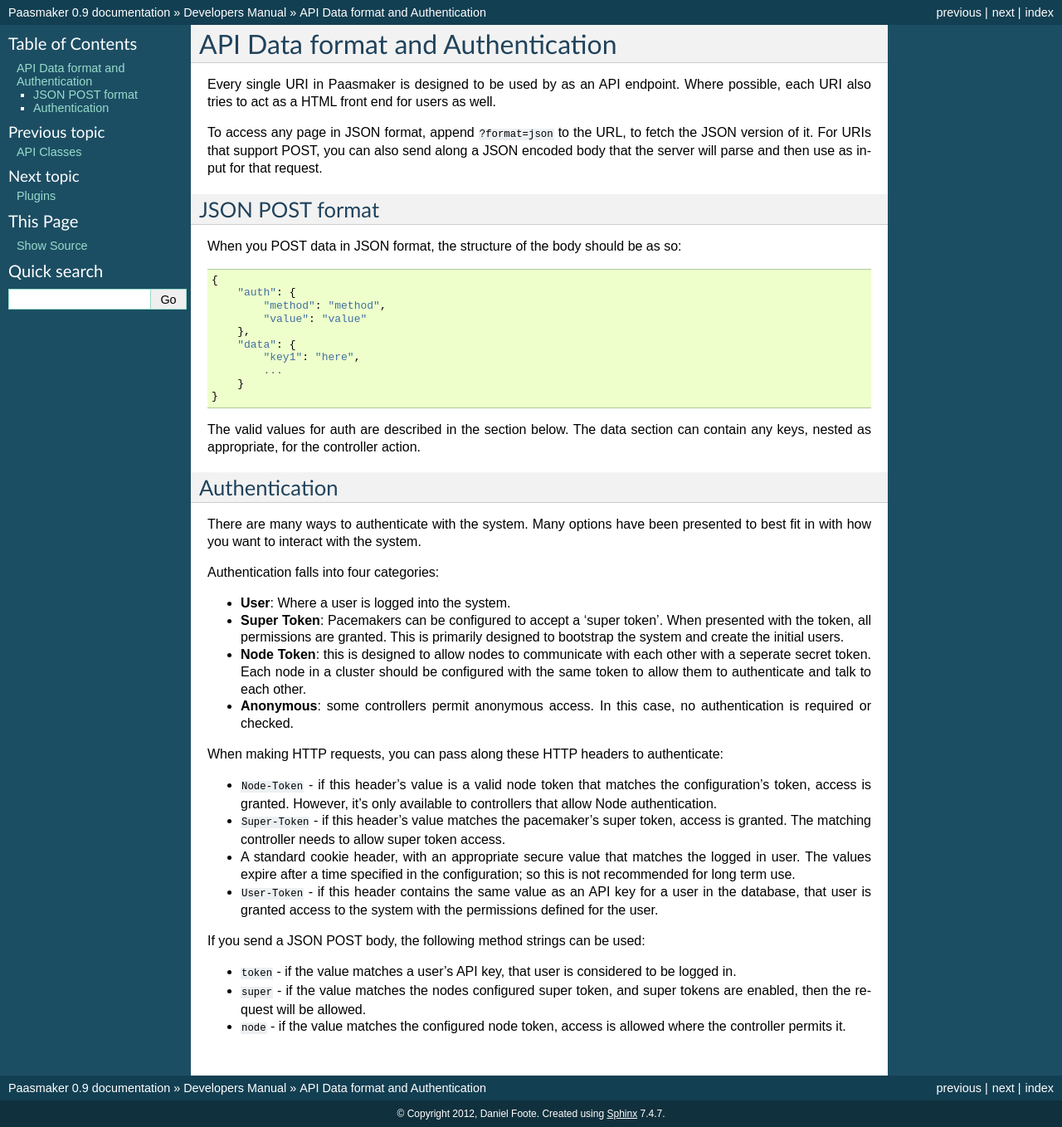
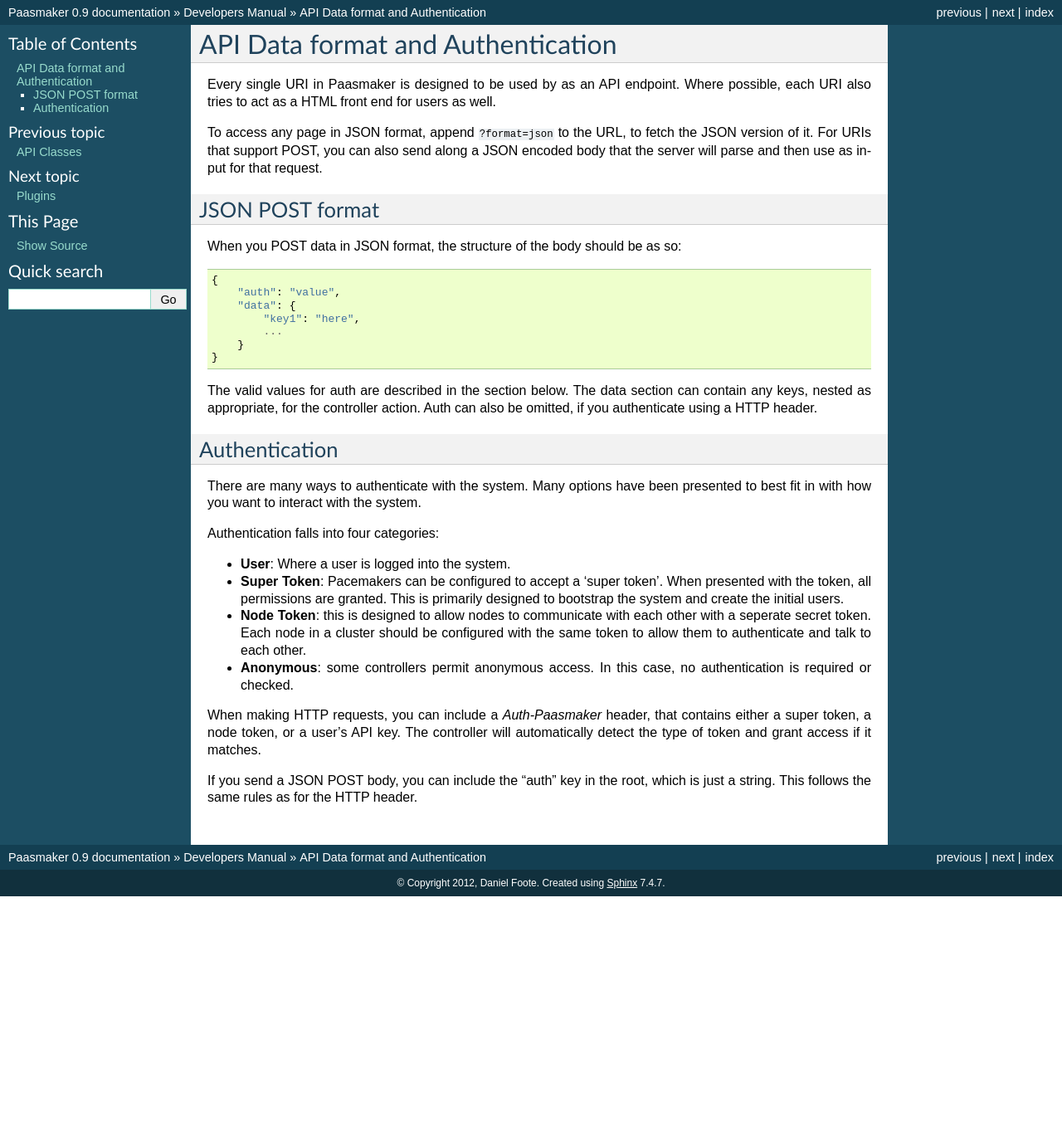
Before and after one commit to paasmaker/paasmaker, a Sphinx documentation site: the page built from documentation/source/developer-apiauth.rst, in a window 1280 px wide. Shown: the whole page at 83% size. Built offline with Sphinx 7.4.7, drawn with Linux system fonts in a browser that asks for light colours; after the commit the page ends 1080 px from its top, so only the background shows below that.

Commit message:
Updated the API authentication documentation to match what the authentication actually is.

```diff
--- a/documentation/source/developer-apiauth.rst
+++ b/documentation/source/developer-apiauth.rst
@@ -15,10 +15,7 @@
 When you POST data in JSON format, the structure of the body should be as so::
 
     {
-        "auth": {
-            "method": "method",
-            "value": "value"
-        },
+        "auth": "value",
         "data": {
             "key1": "here",
             ...
@@ -26,7 +23,8 @@
     }
 
 The valid values for auth are described in the section below. The data section
-can contain any keys, nested as appropriate, for the controller action.
+can contain any keys, nested as appropriate, for the controller action. Auth
+can also be omitted, if you authenticate using a HTTP header.
 
 Authentication
 --------------
@@ -47,26 +45,10 @@
 * **Anonymous**: some controllers permit anonymous access. In this case,
   no authentication is required or checked.
 
-When making HTTP requests, you can pass along these HTTP headers to
-authenticate:
+When making HTTP requests, you can include a `Auth-Paasmaker` header, that
+contains either a super token, a node token, or a user's API key. The
+controller will automatically detect the type of token and grant access
+if it matches.
 
-* ``Node-Token`` - if this header's value is a valid node token that matches
-  the configuration's token, access is granted. However, it's only available
-  to controllers that allow Node authentication.
-* ``Super-Token`` - if this header's value matches the pacemaker's super token,
-  access is granted. The matching controller needs to allow super token access.
-* A standard cookie header, with an appropriate secure value that matches the
-  logged in user. The values expire after a time specified in the configuration;
-  so this is not recommended for long term use.
-* ``User-Token`` - if this header contains the same value as an API key for a
-  user in the database, that user is granted access to the system with the
-  permissions defined for the user.
-
-If you send a JSON POST body, the following method strings can be used:
-
-* ``token`` - if the value matches a user's API key, that user is considered
-  to be logged in.
-* ``super`` - if the value matches the nodes configured super token, and
-  super tokens are enabled, then the request will be allowed.
-* ``node`` - if the value matches the configured node token, access is allowed
-  where the controller permits it.
+If you send a JSON POST body, you can include the "auth" key in the root,
+which is just a string. This follows the same rules as for the HTTP header.
```
